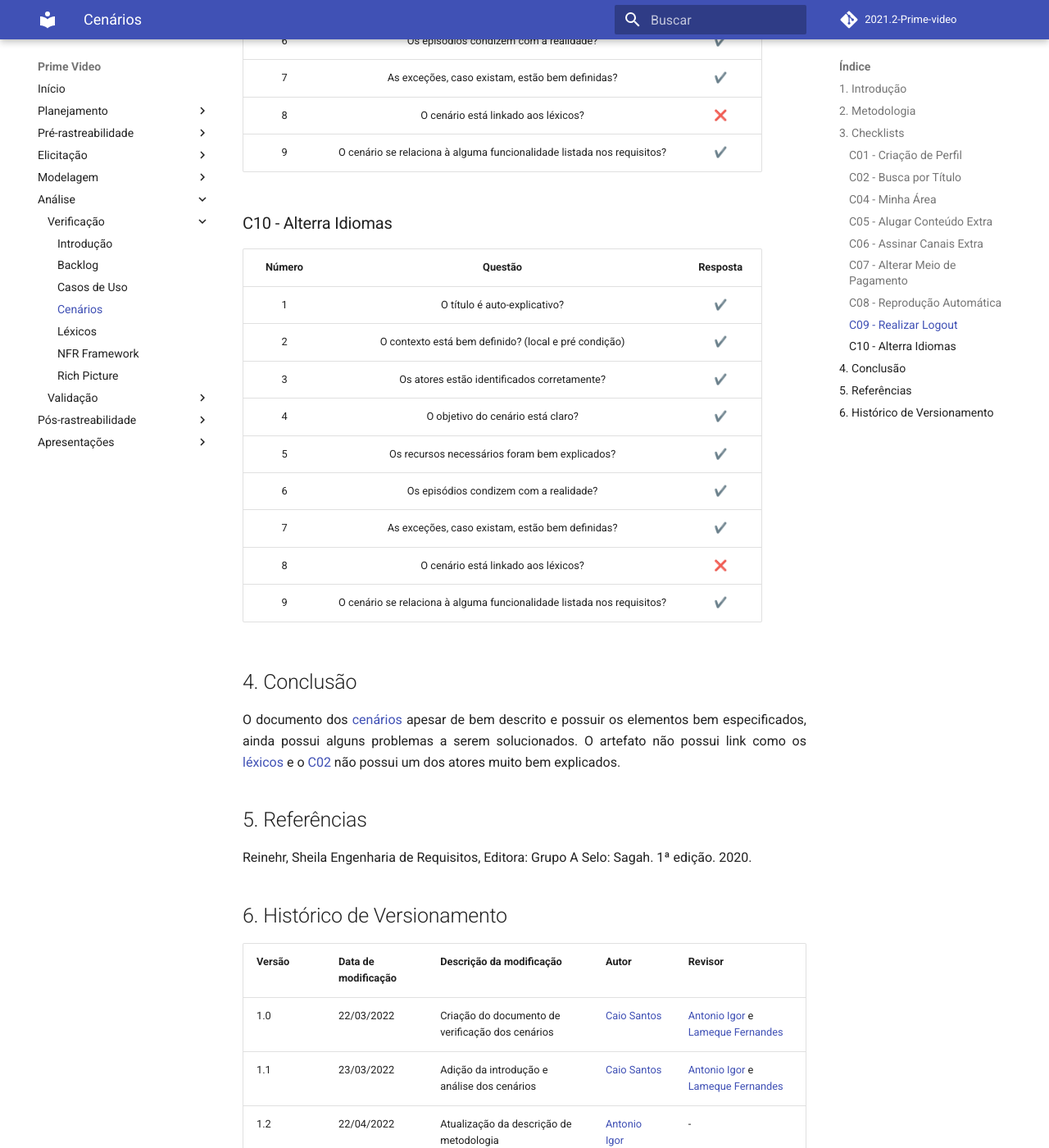
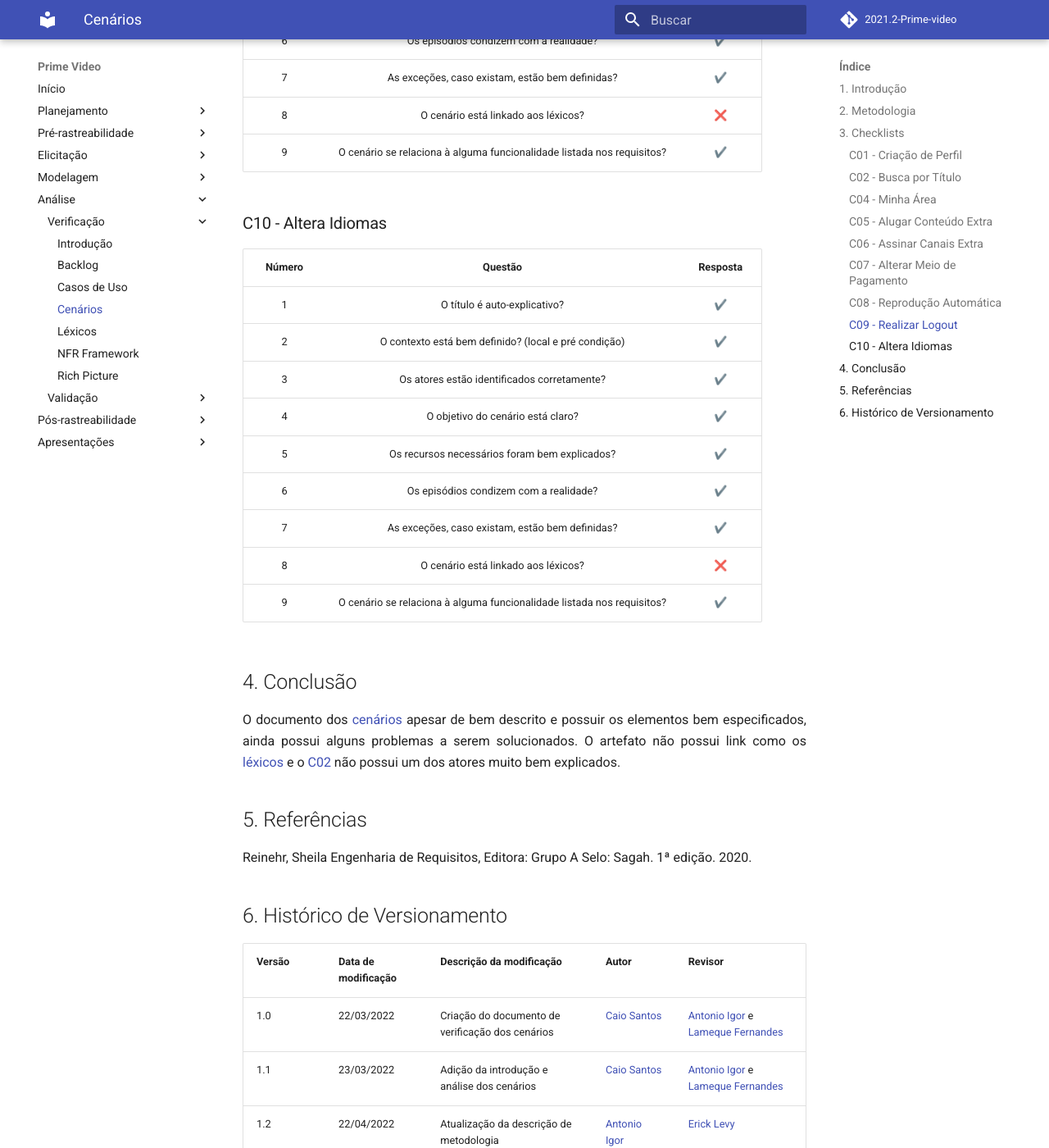
Before and after one commit to Requisitos-de-Software/2021.2-Prime-video, an MkDocs documentation site: the page built from docs/analise/verificacao/cenarios.md, in a window 1280 px wide and 1400 px high, scrolled down 5650 px. Shown: the whole window at 82% size. Built offline with MkDocs 1.6.1 and Material for MkDocs 9.7.7, drawn with Linux system fonts in a browser that asks for light colours; comment, search, counter and statistics services are not loaded.

Commit message:
Update cenarios.md
Adição do Revisor

```diff
--- a/docs/analise/verificacao/cenarios.md
+++ b/docs/analise/verificacao/cenarios.md
@@ -162,7 +162,7 @@
 |   8    |O cenário está linkado aos léxicos?                 |    ❌     |
 |   9    |O cenário se relaciona à alguma funcionalidade listada nos requisitos?|    ✔️     |
 
-### C10 - Alterra Idiomas
+### C10 - Altera Idiomas
 
 | Número |                                   Questão                                    | Resposta |
 | :----: | :--------------------------------------------------------------------------: | :------: |
@@ -193,4 +193,4 @@
 |-|-|-|-|-|
 |1.0|22/03/2022|Criação do documento de verificação dos cenários|[Caio Santos](https://github.com/caiobsantos)| [Antonio Igor](https://github.com/antonioigorcarvalho) e [Lameque Fernandes](https://github.com/lamequefernandes) |
 |1.1|23/03/2022|Adição da introdução e análise dos cenários|[Caio Santos](https://github.com/caiobsantos)| [Antonio Igor](https://github.com/antonioigorcarvalho) e [Lameque Fernandes](https://github.com/lamequefernandes) |
-|1.2|22/04/2022| Atualização da descrição de metodologia | [Antonio Igor](https://github.com/antonioigorcarvalho) | - |
+|1.2|22/04/2022| Atualização da descrição de metodologia | [Antonio Igor](https://github.com/antonioigorcarvalho) | [Erick Levy](https://github.com/ericklevy) |
```
